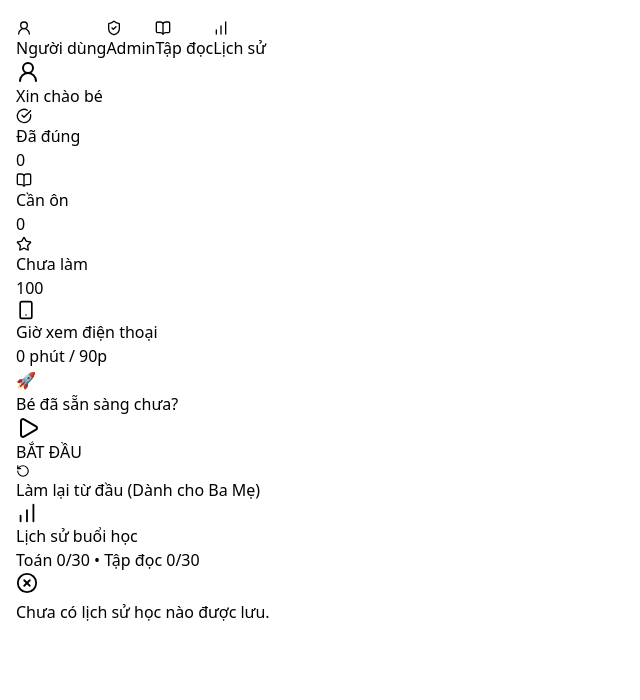
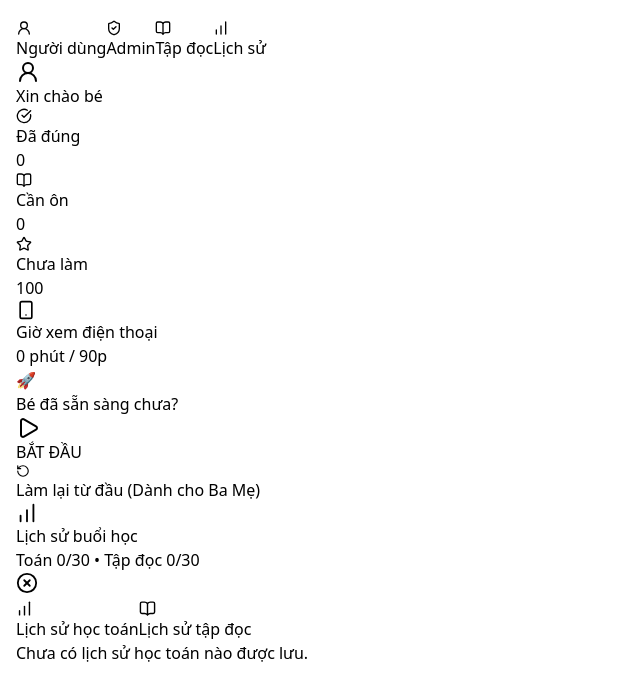
Before and after one commit to truonggiang0891/begioi, a React (Vite) app: page / in a window 1280 px wide. Both pictures are taken after a click on the button "Lịch sử". Shown: the top 700 px of the page, without its empty margins (0-640 px from the left). Built offline with nearby package versions, Linux system fonts and the light colour scheme.

Commit message:
Split history panel into math and reading tabs

```diff
--- a/src/App.jsx
+++ b/src/App.jsx
@@ -749,6 +749,7 @@ export default function App() {
   const [settingsSaved, setSettingsSaved] = useState(false);
   const [showAdminSettingsPanel, setShowAdminSettingsPanel] = useState(false);
   const [showHistoryPanel, setShowHistoryPanel] = useState(false);
+  const [activeHistoryTab, setActiveHistoryTab] = useState('math');
   const [showReadingPanel, setShowReadingPanel] = useState(false);
   const [expandedReadingSeriesId, setExpandedReadingSeriesId] = useState(null);
   const [selectedReadingId, setSelectedReadingId] = useState(null);
@@ -1742,6 +1743,7 @@ export default function App() {
           <button
             type="button"
             onClick={() => {
+              setActiveHistoryTab('math');
               setShowHistoryPanel(prev => !prev);
               setShowUserNameForm(false);
               setShowAdminLogin(false);
@@ -2988,18 +2990,37 @@ export default function App() {
               </button>
             </div>
 
-            {sessionHistory.length === 0 && readingHistory.length === 0 ? (
-              <div className="rounded-xl border-2 border-blue-100 bg-blue-50 px-4 py-8 text-center text-sm font-extrabold text-gray-500 md:text-base">
-                Chưa có lịch sử học nào được lưu.
-              </div>
-            ) : (
-              <div className="max-h-[68dvh] space-y-4 overflow-y-auto pr-1">
-                {sessionHistory.length > 0 && (
+            <div className="mb-3 grid grid-cols-2 gap-2 rounded-xl bg-gray-100 p-1">
+              <button
+                type="button"
+                onClick={() => setActiveHistoryTab('math')}
+                className={`flex min-h-10 items-center justify-center gap-1.5 rounded-lg px-2 text-xs font-black transition-colors md:text-sm ${
+                  activeHistoryTab === 'math'
+                    ? 'bg-blue-500 text-white shadow-sm'
+                    : 'bg-white text-blue-700 hover:bg-blue-50'
+                }`}
+              >
+                <BarChart size={17} className="shrink-0" />
+                <span>Lịch sử học toán</span>
+              </button>
+              <button
+                type="button"
+                onClick={() => setActiveHistoryTab('reading')}
+                className={`flex min-h-10 items-center justify-center gap-1.5 rounded-lg px-2 text-xs font-black transition-colors md:text-sm ${
+                  activeHistoryTab === 'reading'
+                    ? 'bg-emerald-500 text-white shadow-sm'
+                    : 'bg-white text-emerald-700 hover:bg-emerald-50'
+                }`}
+              >
+                <BookOpen size={17} className="shrink-0" />
+                <span>Lịch sử tập đọc</span>
+              </button>
+            </div>
+
+            <div className="min-h-0 flex-1 overflow-y-auto pr-1">
+              {activeHistoryTab === 'math' && (
+                sessionHistory.length > 0 ? (
                   <section className="space-y-2">
-                    <div className="flex items-center gap-2 text-sm font-black text-blue-800 md:text-base">
-                      <BarChart size={18} className="text-blue-500" />
-                      Lịch sử học toán
-                    </div>
                     {sessionHistory.map((entry, index) => (
                       <div key={`math-${entry.id}`} className="rounded-xl border-2 border-blue-100 bg-blue-50 p-2.5 md:p-3">
                         <div className="flex items-start justify-between gap-2">
@@ -3025,14 +3046,16 @@ export default function App() {
                       </div>
                     ))}
                   </section>
-                )}
-
-                {readingHistory.length > 0 && (
+                ) : (
+                  <div className="rounded-xl border-2 border-blue-100 bg-blue-50 px-4 py-8 text-center text-sm font-extrabold text-gray-500 md:text-base">
+                    Chưa có lịch sử học toán nào được lưu.
+                  </div>
+                )
+              )}
+
+              {activeHistoryTab === 'reading' && (
+                readingHistory.length > 0 ? (
                   <section className="space-y-2">
-                    <div className="flex items-center gap-2 text-sm font-black text-emerald-800 md:text-base">
-                      <BookOpen size={18} className="text-emerald-500" />
-                      Lịch sử tập đọc
-                    </div>
                     {readingHistory.map((entry, index) => (
                       <div key={`reading-${entry.id}`} className="rounded-xl border-2 border-emerald-100 bg-emerald-50 p-2.5 md:p-3">
                         <div className="flex items-start justify-between gap-2">
@@ -3060,9 +3083,13 @@ export default function App() {
                       </div>
                     ))}
                   </section>
-                )}
-              </div>
-            )}
+                ) : (
+                  <div className="rounded-xl border-2 border-emerald-100 bg-emerald-50 px-4 py-8 text-center text-sm font-extrabold text-gray-500 md:text-base">
+                    Chưa có lịch sử tập đọc nào được lưu.
+                  </div>
+                )
+              )}
+            </div>
           </div>
         </div>
       )}
```
